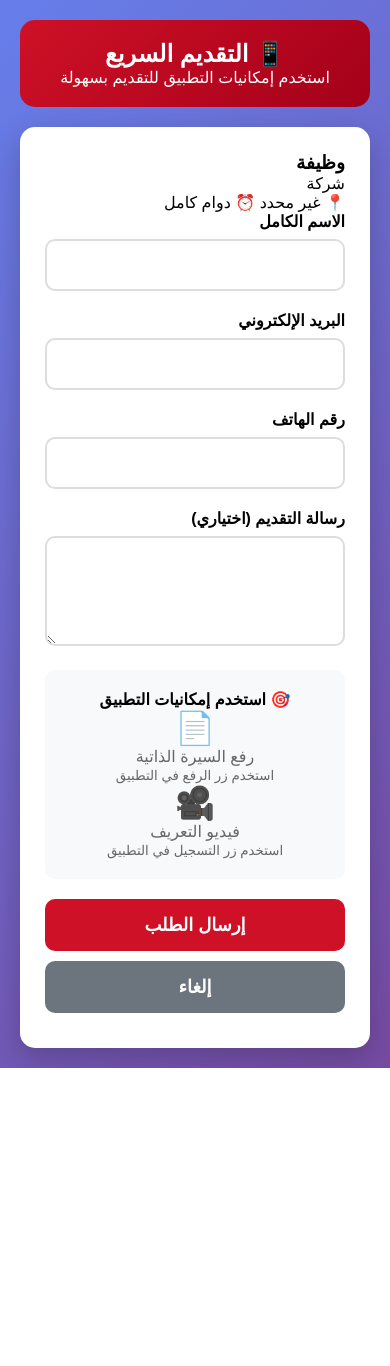
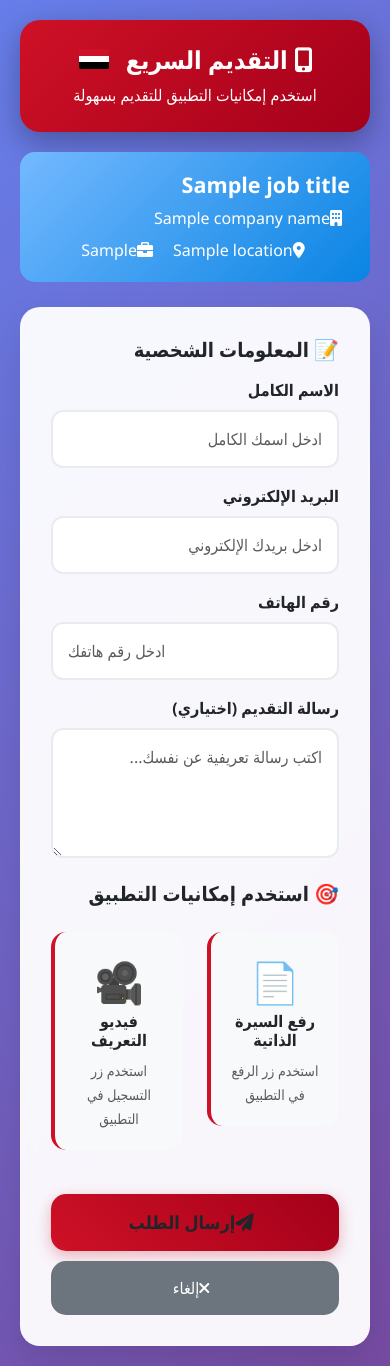
Before and after one commit to uysv65744-dot/jobportal_flask, a Flask app: template templates/mobile_apply_app.html in a window 390 px wide. Before the commit the page ends 1068 px from the top, so only its background shows below. Run offline with Flask 3, Linux system fonts and the light colour scheme; the template is opened without the code that fills it: most values are stand-ins (such as "Sample title", 1, 10 or a date in 2020).

Commit message:
Update mobile_apply_app.html

```diff
--- a/templates/mobile_apply_app.html
+++ b/templates/mobile_apply_app.html
@@ -4,134 +4,242 @@
     <meta charset="UTF-8">
     <meta name="viewport" content="width=device-width, initial-scale=1.0">
     <title>التقديم السريع - بوابتي للتوظيف</title>
+    <link href="https://cdn.jsdelivr.net/npm/bootstrap@5.3.0/dist/css/bootstrap.min.css" rel="stylesheet">
+    <link href="https://cdnjs.cloudflare.com/ajax/libs/font-awesome/6.0.0/css/all.min.css" rel="stylesheet">
     <style>
-        * { margin: 0; padding: 0; box-sizing: border-box; }
+        :root {
+            --yemen-red: #ce1126;
+            --dark: #2c3e50;
+            --light: #f8f9fa;
+        }
+
         body {
-            font-family: 'Arial', sans-serif;
             background: linear-gradient(135deg, #667eea 0%, #764ba2 100%);
-            min-height: 100vh; padding: 20px;
+            min-height: 100vh;
+            font-family: 'Segoe UI', Tahoma, Geneva, Verdana, sans-serif;
         }
-        .container { max-width: 100%; margin: 0 auto; }
-        .header {
-            background: linear-gradient(135deg, #ce1126, #a4001a);
-            color: white; padding: 20px; border-radius: 15px;
-            text-align: center; margin-bottom: 20px;
+
+        .mobile-container {
+            max-width: 500px;
+            margin: 0 auto;
+            padding: 20px;
         }
-        .form-container {
-            background: white; padding: 25px; border-radius: 15px;
-            box-shadow: 0 10px 30px rgba(0,0,0,0.2);
+
+        .header-card {
+            background: linear-gradient(135deg, var(--yemen-red), #a4001a);
+            color: white;
+            border-radius: 20px;
+            padding: 25px;
+            text-align: center;
+            margin-bottom: 20px;
+            box-shadow: 0 10px 30px rgba(0,0,0,0.3);
         }
-        .form-group { margin-bottom: 20px; }
-        .form-label { display: block; font-weight: bold; margin-bottom: 8px; }
-        .form-input {
-            width: 100%; padding: 15px; border: 2px solid #ddd;
-            border-radius: 10px; font-size: 16px;
+
+        .form-card {
+            background: rgba(255, 255, 255, 0.95);
+            backdrop-filter: blur(10px);
+            border-radius: 20px;
+            padding: 30px;
+            box-shadow: 0 15px 35px rgba(0,0,0,0.1);
+            border: 1px solid rgba(255, 255, 255, 0.2);
         }
-        .app-features {
-            background: #f8f9fa; padding: 20px; border-radius: 10px;
-            margin: 20px 0; text-align: center;
+
+        .job-info-card {
+            background: linear-gradient(135deg, #74b9ff, #0984e3);
+            color: white;
+            border-radius: 15px;
+            padding: 20px;
+            margin-bottom: 25px;
         }
-        .feature-item {
-            display: inline-block; margin: 0 15px;
-            text-align: center; color: #666;
+
+        .feature-card {
+            background: #f8f9fa;
+            border-radius: 15px;
+            padding: 20px;
+            text-align: center;
+            margin: 10px 0;
+            border-left: 4px solid var(--yemen-red);
         }
-        .btn {
-            display: block; width: 100%; padding: 15px;
-            background: #ce1126; color: white; border: none;
-            border-radius: 10px; font-size: 18px; font-weight: bold;
-            margin: 10px 0; cursor: pointer;
+
+        .btn-mobile {
+            background: linear-gradient(45deg, var(--yemen-red), #a4001a);
+            border: none;
+            border-radius: 15px;
+            padding: 15px;
+            font-weight: 600;
+            font-size: 18px;
+            width: 100%;
+            margin: 10px 0;
+            box-shadow: 0 5px 15px rgba(206, 17, 38, 0.3);
         }
-        .btn-secondary { background: #6c757d; }
+
+        .form-control {
+            border-radius: 12px;
+            padding: 15px;
+            border: 2px solid #e9ecef;
+            font-size: 16px;
+        }
+
+        .form-control:focus {
+            border-color: var(--yemen-red);
+            box-shadow: 0 0 0 3px rgba(206, 17, 38, 0.1);
+        }
+
+        .yemen-flag {
+            height: 20px;
+            width: 30px;
+            background: linear-gradient(to bottom, #ce1126 33%, #ffffff 33%, #ffffff 66%, #000000 66%);
+            display: inline-block;
+            margin: 0 10px;
+            border-radius: 2px;
+        }
     </style>
 </head>
 <body>
-    <div class="container">
-        <div class="header">
-            <h2>📱 التقديم السريع</h2>
-            <p>استخدم إمكانيات التطبيق للتقديم بسهولة</p>
+    <div class="mobile-container">
+        <!-- الهيدر -->
+        <div class="header-card">
+            <h2 class="fw-bold">
+                <i class="fas fa-mobile-alt me-2"></i>
+                التقديم السريع
+                <span class="yemen-flag"></span>
+            </h2>
+            <p class="mb-0">استخدم إمكانيات التطبيق للتقديم بسهولة</p>
         </div>
 
-        <div class="form-container">
         <!-- معلومات الوظيفة -->
-            <div class="job-info">
-                <h3 id="jobTitle">وظيفة</h3>
-                <p id="companyName">شركة</p>
-                <div class="job-meta">
-                    <span>📍 <span id="jobLocation">موقع</span></span>
-                    <span>⏰ <span id="jobType">نوع</span></span>
+        <div class="job-info-card">
+            <h4 id="jobTitle" class="fw-bold">{{ job_title }}</h4>
+            <p class="mb-2" id="companyName">
+                <i class="fas fa-building me-2"></i>{{ company_name }}
+            </p>
+            <div class="d-flex justify-content-center gap-3">
+                <span id="jobLocation">
+                    <i class="fas fa-map-marker-alt me-1"></i>{{ location }}
+                </span>
+                <span id="jobType">
+                    <i class="fas fa-briefcase me-1"></i>{{ job_type }}
+                </span>
             </div>
         </div>
 
-            <!-- نموذج البيانات الأساسية -->
+        <!-- نموذج التقديم -->
+        <div class="form-card">
             <form id="applicationForm">
-                <div class="form-group">
-                    <label class="form-label">الاسم الكامل</label>
-                    <input type="text" class="form-input" id="fullName" required>
+                <!-- البيانات الأساسية -->
+                <div class="mb-4">
+                    <h5 class="fw-bold mb-3">📝 المعلومات الشخصية</h5>
+
+                    <div class="mb-3">
+                        <label class="form-label fw-bold">الاسم الكامل</label>
+                        <input type="text" class="form-control" id="fullName" required
+                               placeholder="ادخل اسمك الكامل">
                     </div>
 
-                <div class="form-group">
-                    <label class="form-label">البريد الإلكتروني</label>
-                    <input type="email" class="form-input" id="email" required>
+                    <div class="mb-3">
+                        <label class="form-label fw-bold">البريد الإلكتروني</label>
+                        <input type="email" class="form-control" id="email" required
+                               placeholder="ادخل بريدك الإلكتروني">
                     </div>
 
-                <div class="form-group">
-                    <label class="form-label">رقم الهاتف</label>
-                    <input type="tel" class="form-input" id="phone">
+                    <div class="mb-3">
+                        <label class="form-label fw-bold">رقم الهاتف</label>
+                        <input type="tel" class="form-control" id="phone"
+                               placeholder="ادخل رقم هاتفك">
                     </div>
 
-                <div class="form-group">
-                    <label class="form-label">رسالة التقديم (اختياري)</label>
-                    <textarea class="form-input" id="coverLetter" rows="4"></textarea>
+                    <div class="mb-3">
+                        <label class="form-label fw-bold">رسالة التقديم (اختياري)</label>
+                        <textarea class="form-control" id="coverLetter" rows="4"
+                                  placeholder="اكتب رسالة تعريفية عن نفسك..."></textarea>
                     </div>
-            </form>
+                </div>
 
                 <!-- ميزات التطبيق -->
-            <div class="app-features">
-                <h4>🎯 استخدم إمكانيات التطبيق</h4>
-                <div class="feature-item">
-                    <div style="font-size: 2rem;">📄</div>
-                    <div>رفع السيرة الذاتية</div>
-                    <small>استخدم زر الرفع في التطبيق</small>
+                <div class="mb-4">
+                    <h5 class="fw-bold mb-3">🎯 استخدم إمكانيات التطبيق</h5>
+
+                    <div class="row">
+                        <div class="col-6">
+                            <div class="feature-card">
+                                <div style="font-size: 2.5rem;">📄</div>
+                                <h6 class="fw-bold">رفع السيرة الذاتية</h6>
+                                <small class="text-muted">استخدم زر الرفع في التطبيق</small>
                             </div>
-                <div class="feature-item">
-                    <div style="font-size: 2rem;">🎥</div>
-                    <div>فيديو التعريف</div>
-                    <small>استخدم زر التسجيل في التطبيق</small>
+                        </div>
+                        <div class="col-6">
+                            <div class="feature-card">
+                                <div style="font-size: 2.5rem;">🎥</div>
+                                <h6 class="fw-bold">فيديو التعريف</h6>
+                                <small class="text-muted">استخدم زر التسجيل في التطبيق</small>
+                            </div>
+                        </div>
                     </div>
                 </div>
 
                 <!-- أزرار الإجراء -->
-            <button class="btn" onclick="submitApplication()">إرسال الطلب</button>
-            <button class="btn btn-secondary" onclick="closePage()">إلغاء</button>
+                <button type="button" class="btn btn-mobile" onclick="submitApplication()">
+                    <i class="fas fa-paper-plane me-2"></i>إرسال الطلب
+                </button>
+
+                <button type="button" class="btn btn-secondary" onclick="closePage()"
+                        style="background: #6c757d; border: none; border-radius: 15px; padding: 15px; width: 100%;">
+                    <i class="fas fa-times me-2"></i>إلغاء
+                </button>
+            </form>
         </div>
     </div>
 
+    <script src="https://cdn.jsdelivr.net/npm/bootstrap@5.3.0/dist/js/bootstrap.bundle.min.js"></script>
     <script>
-        // تحميل بيانات الوظيفة من URL
-        const urlParams = new URLSearchParams(window.location.search);
-        document.getElementById('jobTitle').textContent = urlParams.get('job_title') || 'وظيفة';
-        document.getElementById('companyName').textContent = urlParams.get('company_name') || 'شركة';
-        document.getElementById('jobLocation').textContent = urlParams.get('location') || 'غير محدد';
-        document.getElementById('jobType').textContent = urlParams.get('job_type') || 'دوام كامل';
-
+        // دالة إرسال الطلب
         function submitApplication() {
             const formData = {
                 full_name: document.getElementById('fullName').value,
                 email: document.getElementById('email').value,
                 phone: document.getElementById('phone').value,
                 cover_letter: document.getElementById('coverLetter').value,
-                job_id: urlParams.get('job_id') || '1'
+                job_id: '{{ job_id }}',
+                job_title: '{{ job_title }}',
+                company_name: '{{ company_name }}'
             };
 
-            // هنا سيتم إرسال البيانات عبر التطبيق
+            // التحقق من البيانات
+            if (!formData.full_name || !formData.email) {
+                alert('يرجى ملء الاسم والبريد الإلكتروني');
+                return;
+            }
+
+            // إرسال عبر التطبيق إذا كان متاحاً
             if (window.android && window.android.submitApplication) {
                 window.android.submitApplication(JSON.stringify(formData));
             } else {
-                alert('البيانات جاهزة للإرسال عبر التطبيق');
-                // في الواقع، التطبيق سيتولى عملية الرفع
+                // عرض بيانات الطلب للمستخدم
+                showApplicationSummary(formData);
             }
         }
 
+        // عرض ملخص الطلب
+        function showApplicationSummary(formData) {
+            const summary = `
+                ✅ تم تجهيز طلبك جاهزاً للإرسال:
+
+                🏢 الوظيفة: ${formData.job_title}
+                👤 الاسم: ${formData.full_name}
+                📧 البريد: ${formData.email}
+                📞 الهاتف: ${formData.phone || 'غير محدد'}
+
+                📝 الآن يمكنك استخدام أزرار التطبيق لرفع:
+                • 📄 السيرة الذاتية
+                • 🎥 فيديو التعريف
+
+                ثم انقر على إرسال في التطبيق!
+            `;
+
+            alert(summary);
+        }
+
+        // إغلاق الصفحة
         function closePage() {
             if (window.history.length > 1) {
                 window.history.back();
@@ -142,7 +250,24 @@
 
         // تعبئة تلقائية إذا كانت البيانات محفوظة
         window.addEventListener('load', function() {
-            // يمكن إضافة تعبئة تلقائية من localStorage
+            const savedData = localStorage.getItem('job_application_data');
+            if (savedData) {
+                const data = JSON.parse(savedData);
+                document.getElementById('fullName').value = data.full_name || '';
+                document.getElementById('email').value = data.email || '';
+                document.getElementById('phone').value = data.phone || '';
+            }
+        });
+
+        // حفظ البيانات عند التغيير
+        document.getElementById('applicationForm').addEventListener('input', function() {
+            const formData = {
+                full_name: document.getElementById('fullName').value,
+                email: document.getElementById('email').value,
+                phone: document.getElementById('phone').value,
+                cover_letter: document.getElementById('coverLetter').value
+            };
+            localStorage.setItem('job_application_data', JSON.stringify(formData));
         });
     </script>
 </body>
```
Lines whose indentation alone changed are shown as unchanged.
